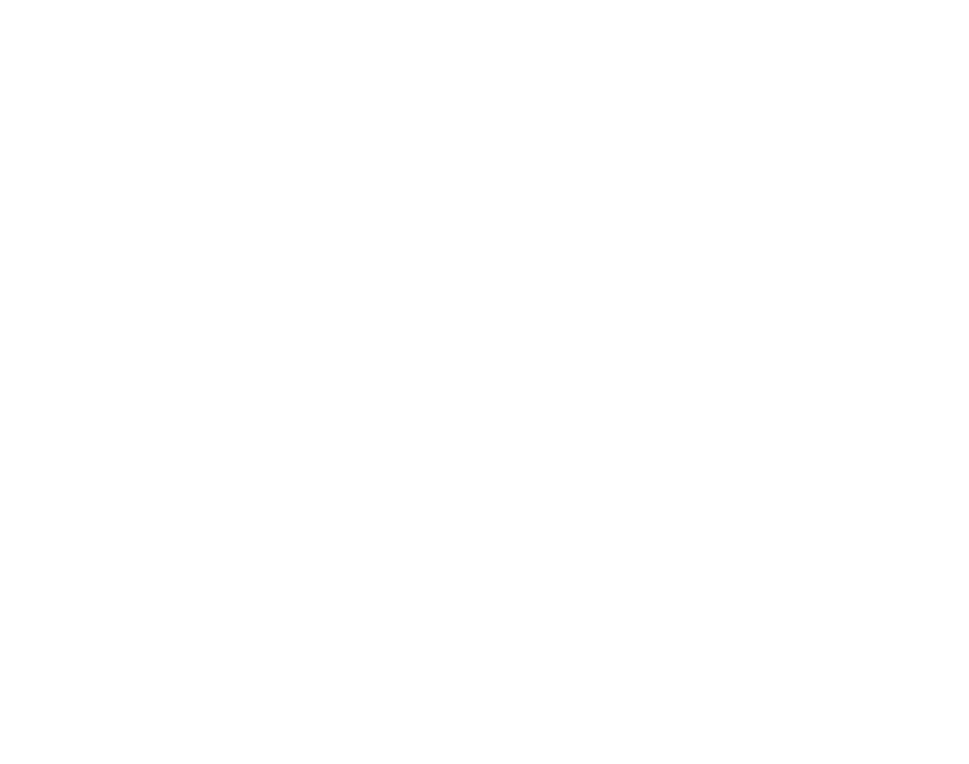
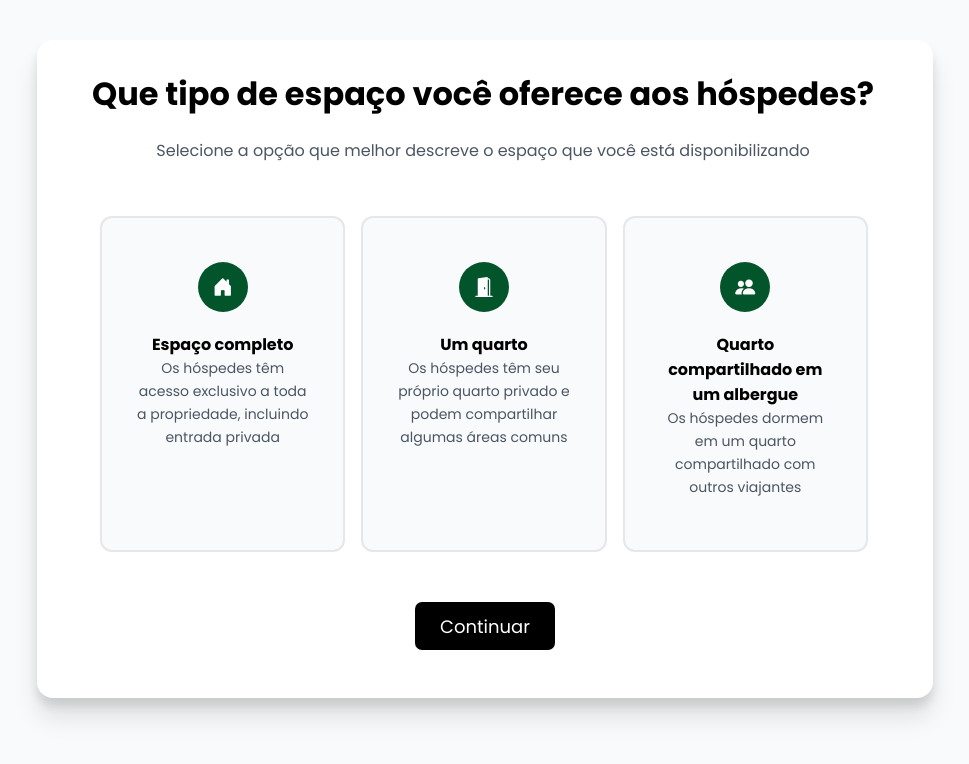
Before and after one commit to levynascimentoDev/Client_Hospedala, a Vue app: page /place-type in a window 1280 px wide. Before the commit this address had no page. Shown: the top 764 px of the page, without its empty margins (155-1124 px from the left). Built offline with nearby package versions, Linux system fonts and the light colour scheme.

Commit message:
criei página de seleção de tipo de espaço com seleção de cards e botão continuar

```diff
--- /dev/null
+++ b/src/pages/TemporarySession/PlaceType.vue
@@ -0,0 +1,179 @@
+<script setup lang="ts">
+    import { ref } from 'vue'
+
+    const selected = ref<number | null>(null)
+
+    function selectBox(index: number) {
+    selected.value = selected.value === index ? null : index
+    }
+</script>
+
+
+<template>
+    <div class="container">
+        <div class="content">
+            <div class="title">
+                <h1>Que tipo de espaço você oferece aos hóspedes?</h1>
+                <p>Selecione a opção que melhor descreve o espaço que você está disponibilizando</p>
+            </div>
+            <div class="options">
+                <div class="box" :class="{ active: selected === 1 }" @click="selectBox(1)">
+                <div class="icon">
+                    <div class="iconBlue">
+                    <i class="bi bi-house-door-fill"></i>
+                    </div>
+                </div>
+                <b><p>Espaço completo</p></b>
+                <p class="subtitle">Os hóspedes têm acesso exclusivo a toda a propriedade, incluindo entrada privada</p>
+                </div>
+                <div class="box" :class="{ active: selected === 2 }" @click="selectBox(2)">
+                <div class="icon">
+                    <div class="iconGreen">
+                    <i class="bi bi-door-open-fill"></i>
+                    </div>
+                </div>
+                <b><p>Um quarto</p></b>
+                <p class="subtitle">Os hóspedes têm seu próprio quarto privado e podem compartilhar algumas áreas comuns</p>
+                </div>
+                <div class="box" :class="{ active: selected === 3 }" @click="selectBox(3)">
+                    <div class="icon">
+                        <div class="iconPurple">
+                        <i class="bi bi-people-fill"></i>
+                    </div>
+                    </div>
+                    <b><p>Quarto compartilhado em um albergue</p></b>
+                    <p class="subtitle">Os hóspedes dormem em um quarto compartilhado com outros viajantes</p>
+                </div>
+                <div class="button">
+                <button>Continuar</button>
+                </div>
+            </div>
+
+        </div>
+    </div>
+</template>
+
+<style scoped>
+    .container {
+        display: flex;
+        flex-direction: column;
+        align-items: center;
+        text-align: center;
+        padding: 30px;
+        background-color: #F9FAFB;
+    }
+    .title {
+        display: flex;
+        flex-direction: column;
+        text-align: center;
+        margin: 10px;
+        margin-left: 35px;
+    }
+    .title p {
+        color: #4B5563;
+        margin-top: 20px;
+    }
+    .options {
+        display: flex;
+        flex-wrap: wrap;
+        gap: 10px;
+        width: 896px;
+        height: 744px;
+        padding: 10px;
+        margin: 30px;
+    }
+
+    .content {
+        display: flex;
+        flex-wrap: wrap;
+
+        width: 896px;
+        height: 658.25px;
+        padding: 20px;
+        margin: 10px;
+        text-align: center;
+
+        border-radius: 16px;
+        border: 0 solid #E5E7EB;
+        background: var(--color-white-solid, #FFF);
+        box-shadow: 0 8px 10px 0 rgba(0, 0, 0, 0.10), 0 20px 25px 0 rgba(0, 0, 0, 0.10);
+    }
+
+    .box {
+        display: flex;
+        width: 245.328px;
+        height: 336.25px;
+        padding: 34px 34px 67.25px 34px;
+        flex-direction: column;
+        align-items: center;
+        flex-shrink: 0;
+        margin: 3px;
+
+
+        border-radius: 12px;
+        border: 2px solid #E5E7EB;
+        background: #F9FAFB;
+
+        transition: all 0.3s ease;
+    }
+
+    .box:hover {
+        transform: scale(1.1);
+    }
+
+    .box.active {
+        border-color: #0A7C3E;
+    }
+
+    .icon{
+        width: 50px;
+        height: 50px;
+        background-color: #02552A;
+        border-radius: 50%;
+        text-align: center;
+        line-height: 50px;
+        font-size: 20px;
+        margin: 10px;
+        margin-bottom: 20px;
+    }
+
+    .icon i {
+        color: #FFF;
+    }
+
+    .subtitle {
+        color: #4B5563;
+        text-align: center;
+        font-size: 14px;
+        font-style: normal;
+        font-weight: 400;
+        line-height: 23px;
+    }
+
+    button {
+        display: flex;
+        justify-content: center;
+        width: 139.031px;
+        height: 48px;
+        padding: 14px 0 10px 0;
+
+        align-items: center;
+        flex-shrink: 0;
+
+        background-color: #000;
+        color: #FFF;
+        border-radius: 7px;
+        margin: 30px;
+        font-size: large;
+        padding: 7px;
+    }
+    button:active {
+    transform: scale(0.95);
+    }
+    .button {
+        display: flex;
+        justify-content: center;
+        width: 100%;
+        margin-bottom: 250px;
+    }
+</style>
--- a/src/pages/TemporarySession/SelectYourPlace.vue
+++ b/src/pages/TemporarySession/SelectYourPlace.vue
@@ -64,7 +64,7 @@
     </div>
 </template>
 
-<style>
+<style scoped>
     .container {
         display: flex;
         flex-direction: column;
@@ -108,17 +108,8 @@
         box-shadow: 0 0 10px rgba(10, 124, 62, 0.4);
     }
 
-    .icon{
-        width: 50px;
-        height: 50px;
-        background-color: #000;
-        border-radius: 50%;
-        text-align: center;
-        line-height: 50px;
-        font-size: 20px;
-        margin: 10px;
-        margin-bottom: 20px;
-    }
+
+
     i {
         color: #FFF;
     }
--- a/src/router/index.ts
+++ b/src/router/index.ts
@@ -2,7 +2,6 @@
 import authRoutes from "./auth.routes";
 import Home from "../pages/home/index.vue";
 import hostRoutes from "./host.routes";
-
 
 
 const router = createRouter({
```
Also changed, not shown: src/router/host.routes.ts (+3 -4 lines).
